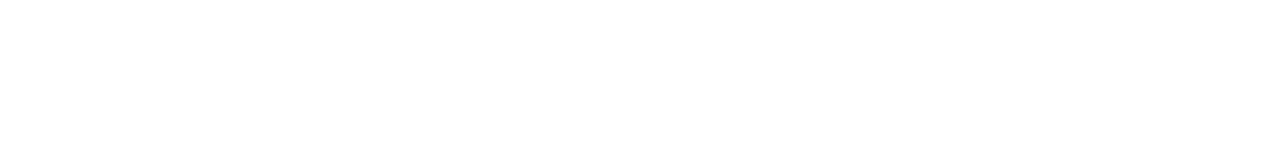
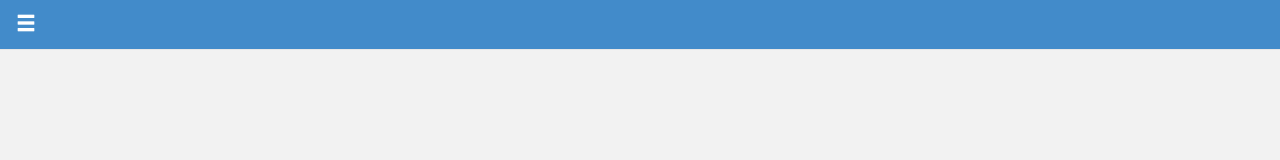
Before and after one commit to abhisekdg/User-Management-Tool, a website: page client/index.html in a window 1280 px wide. Drawn offline with nearby package versions, Linux system fonts and the light colour scheme.

Commit message:
added navbar component

```diff
--- /dev/null
+++ b/client/app/app.css
@@ -0,0 +1,4 @@
+body {
+  padding-top: 70px;
+  background-color: #F2F2F2;
+}
--- /dev/null
+++ b/client/app/bom.css
@@ -0,0 +1,4 @@
+body {
+  padding-top: 70px;
+  background-color:green;
+}
--- /dev/null
+++ b/client/components/navbar/navbar.controller.js
@@ -0,0 +1,10 @@
+'use strict';
+
+angular.module('UMT')
+	.controller('NavbarCtrl', function ($scope) {
+
+		$scope.onNavbarMenuToggleClick = function () {
+
+		};
+
+	});
--- /dev/null
+++ b/client/components/navbar/navbar.css
@@ -0,0 +1,25 @@
+.navbar {
+	background-color: #428BCA;
+}
+
+.navbar-default .navbar-brand {
+    float: none;
+    padding: 0;
+}
+
+.navbar-header .navbar-brand img{
+	height: 40px;
+  display: inline;
+  margin: 10px;
+}
+
+.navbar-header .navbar-brand span.navbar-hamburger-icon {
+
+   color: #ffffff;
+   padding:10px;
+   margin :2px 0px 0px 6px;
+}
+
+.navbar-header .navbar-brand span.glyphicon,.sidebar .list-group span.glyphicon {
+    font-size: 20px;
+}
--- /dev/null
+++ b/client/components/navbar/navbar.html
@@ -0,0 +1,9 @@
+<nav class="navbar navbar-default navbar-fixed-top" data-ng-controller="NavbarCtrl">
+  <div class="container-fluid">
+    <div class="navbar-header">
+      <a class="navbar-brand" data-ng-click="onNavbarMenuToggleClick()">
+        <span class="glyphicon glyphicon-menu-hamburger navbar-hamburger-icon" aria-hidden="true"></span>
+      </a>
+    </div>
+  </div>
+</nav>
--- a/client/index.html
+++ b/client/index.html
@@ -8,12 +8,22 @@
 
     <!-- minified CSS for Bootstrap-->
     <link href="/bower_components/bootstrap/dist/css/bootstrap.min.css" type="text/css" rel="stylesheet"/>
+    <link rel="stylesheet" type="text/css" href="/app/app.css">
+
+    <!-- components -->
+    <link rel="stylesheet" type="text/css" href="/components/navbar/navbar.css">
 
 </head>
 <body ng-app="UMT">
 
+<header data-ng-include='"/components/navbar/navbar.html"'></header>
+
 <script src="/bower_components/jquery/dist/jquery.min.js"></script>
 <script src="/bower_components/angular/angular.min.js"></script>
 <script src="app/app.js"></script>
+
+<!-- Components -->
+<script src="/components/navbar/navbar.controller.js"></script>
+
 </body>
 </html>
```
Also changed, not shown: gulpfile.js (line endings or trailing spaces).
